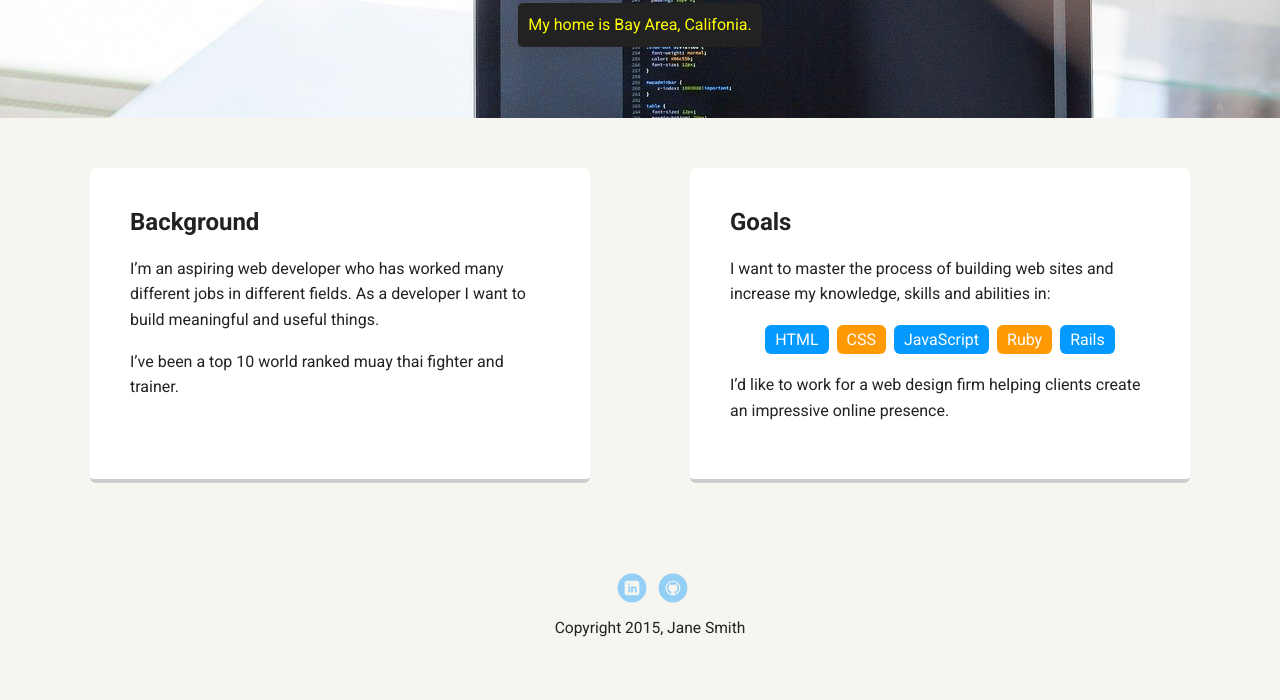
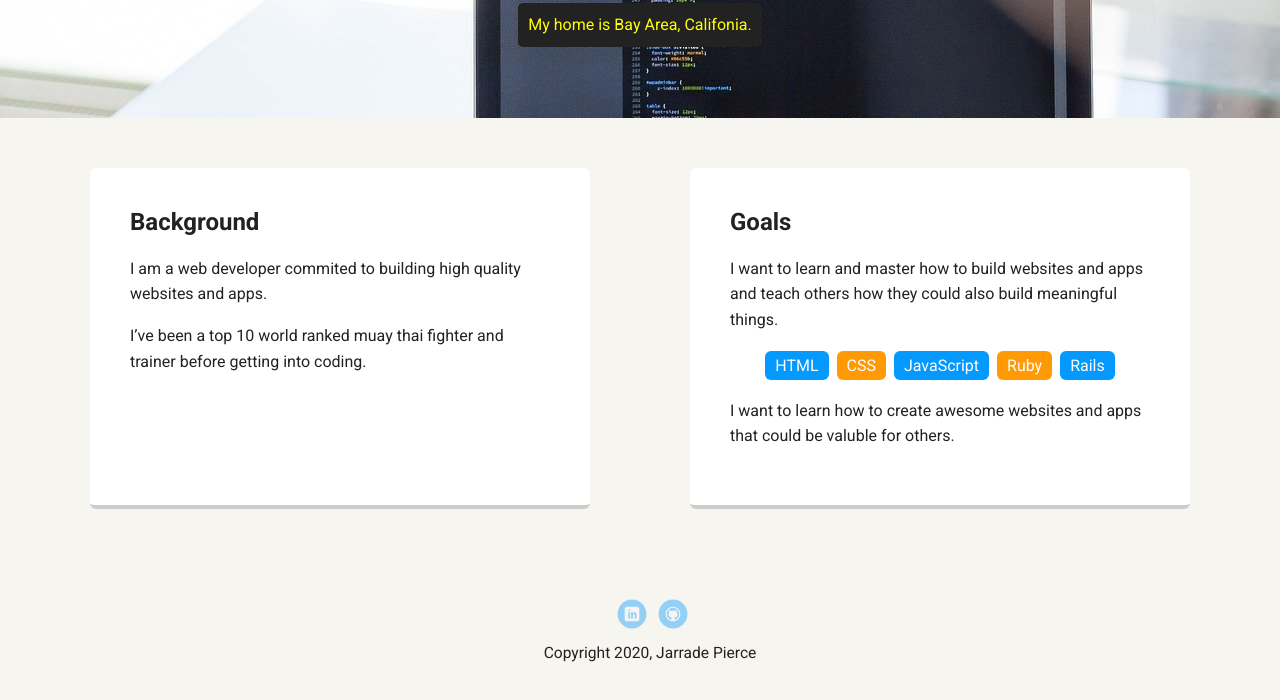
Before and after one commit to JarradePierce/personal_profile_page, a plain HTML site: page index.html in a window 1280 px wide. Shown: the part 352-1052 px from the top of the page. Drawn offline with Linux system fonts and the light colour scheme; a web font is replaced by a local one.

Commit message:
fix some issues for project review

```diff
--- a/index.html
+++ b/index.html
@@ -26,13 +26,13 @@
     <main class="flex">
       <div class="card">
         <h2>Background</h2>
-        <p>I’m an aspiring web developer who has worked many different jobs in different fields. As a developer I want to build meaningful and useful things.</p>
-        <p>I’ve been a top 10 world ranked muay thai fighter and trainer.</p>
+        <p>I am a web developer commited to building high quality websites and apps.</p>
+        <p>I’ve been a top 10 world ranked muay thai fighter and trainer before getting into coding.</p>
       </div>
 
       <div class="card">
         <h2>Goals</h2>
-        <p>I want to master the process of building web sites and increase my knowledge, skills and abilities in:</p>
+        <p>I want to learn and master how to build websites and apps and teach others how they could also build meaningful things.</p>
         <ul class="skills">
           <li>HTML</li>
           <li>CSS</li>
@@ -40,7 +40,7 @@
           <li>Ruby</li>
           <li>Rails</li>
         </ul>
-        <p>I’d like to work for a web design firm helping clients create an impressive online presence.</p>
+        <p>I want to learn how to create awesome websites and apps that could be valuble for others.</p>
       </div>
 
     </main>
@@ -49,7 +49,7 @@
         <li><a href="https://www.linkedin.com/in/jarrade-pierce-816855b8/" class="social linkedin">LinkedIn</a></li>
         <li><a href="https://github.com/JarradePierce" class="social github">Github</a></li>
       </ul>
-      <p class="copyright">Copyright 2015, Jane Smith</p>
+      <p class="copyright">Copyright 2020, Jarrade Pierce</p>
     </footer>
   </body>
   </html>
```
Also changed, not shown: experience.html (+2 -3 lines).
